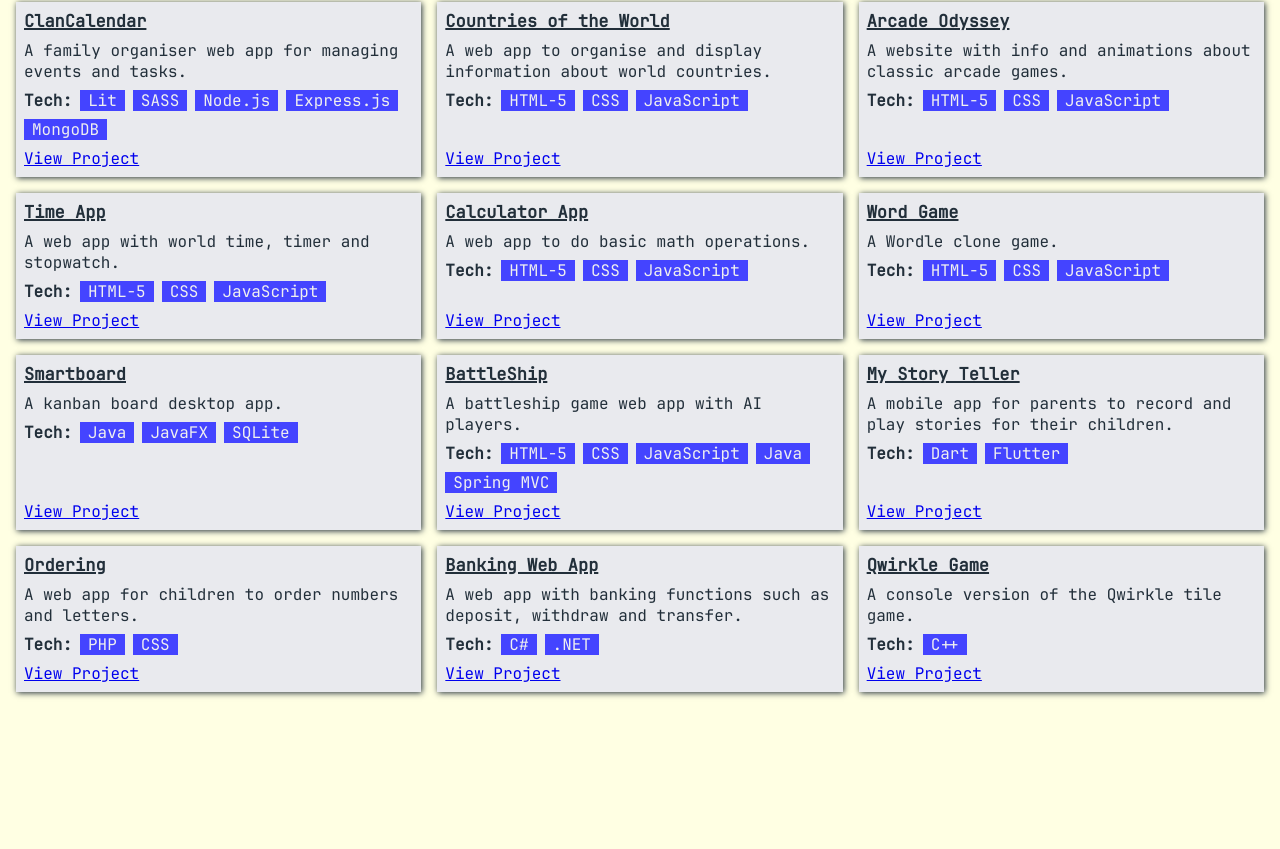
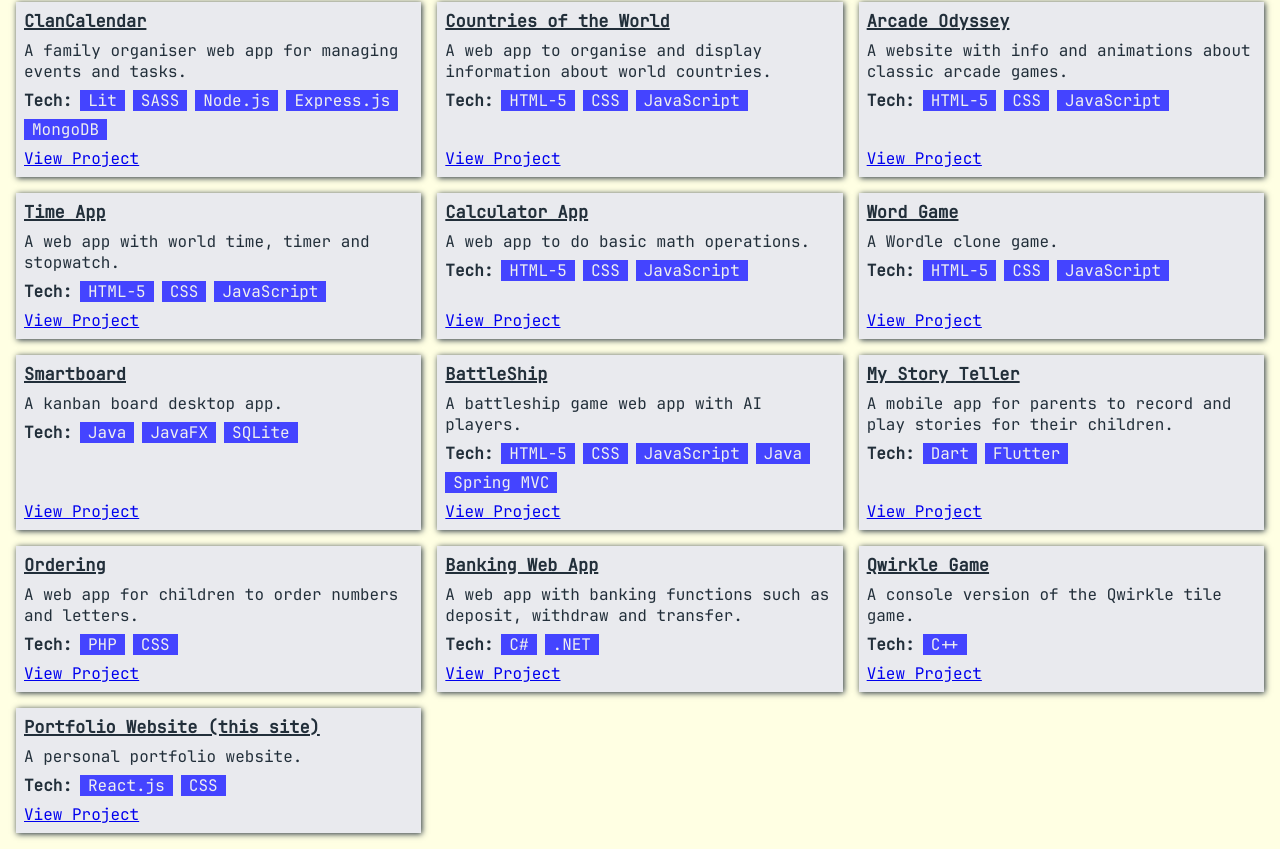
Before and after one commit to simon-mckindley/portfolio, a React (Vite) app: page / in a window 1280 px wide. Shown: the part 562-1411 px from the top of the page. Before the commit the page ends 1270 px from the top, so only its background shows below. Built offline with nearby package versions, Linux system fonts and the light colour scheme.

Commit message:
added projects animation

```diff
--- a/data/projects.json
+++ b/data/projects.json
@@ -117,5 +117,14 @@
             "C++"
         ],
         "link": "https://github.com/simon-mckindley/qwirkle-game"
+    },
+    {
+        "title": "Portfolio Website (this site)",
+        "description": "A personal portfolio website.",
+        "technologies": [
+            "React.js",
+            "CSS"
+        ],
+        "link": "https://github.com/simon-mckindley/portfolio"
     }
 ]
--- a/src/App.css
+++ b/src/App.css
@@ -19,8 +19,6 @@
   --alt-text-color: #0f0f0f;
   --card-bg-color: #9393fa;
   --card-shadow-color: #0f0f0f;
-  --highlight: #0000ff;
-  --highlight-hover: #4444ff;
 }
 
 @media (prefers-color-scheme: dark) {
@@ -30,8 +28,6 @@
     --alt-text-color: #0f0f0f;
     --card-bg-color: #9393fa;
     --card-shadow-color: #0f0f0f;
-    --highlight: #0000ff;
-    --highlight-hover: #4444ff;
   }
 }
 
@@ -264,6 +260,9 @@ header {
 }
 
 .project-card {
+  opacity: 0;
+  transform: translateY(100%);
+
   display: flex;
   flex-direction: column;
   row-gap: 0.5rem;
@@ -271,6 +270,7 @@ header {
   background-color: var(--card-bg-color);
   box-shadow: 1px 1px 6px 0px var(--card-shadow-color);
   transition: scale 300ms;
+  animation: up-in 600ms 600ms ease forwards;
 
   h4 {
     font-size: 17px;
```
